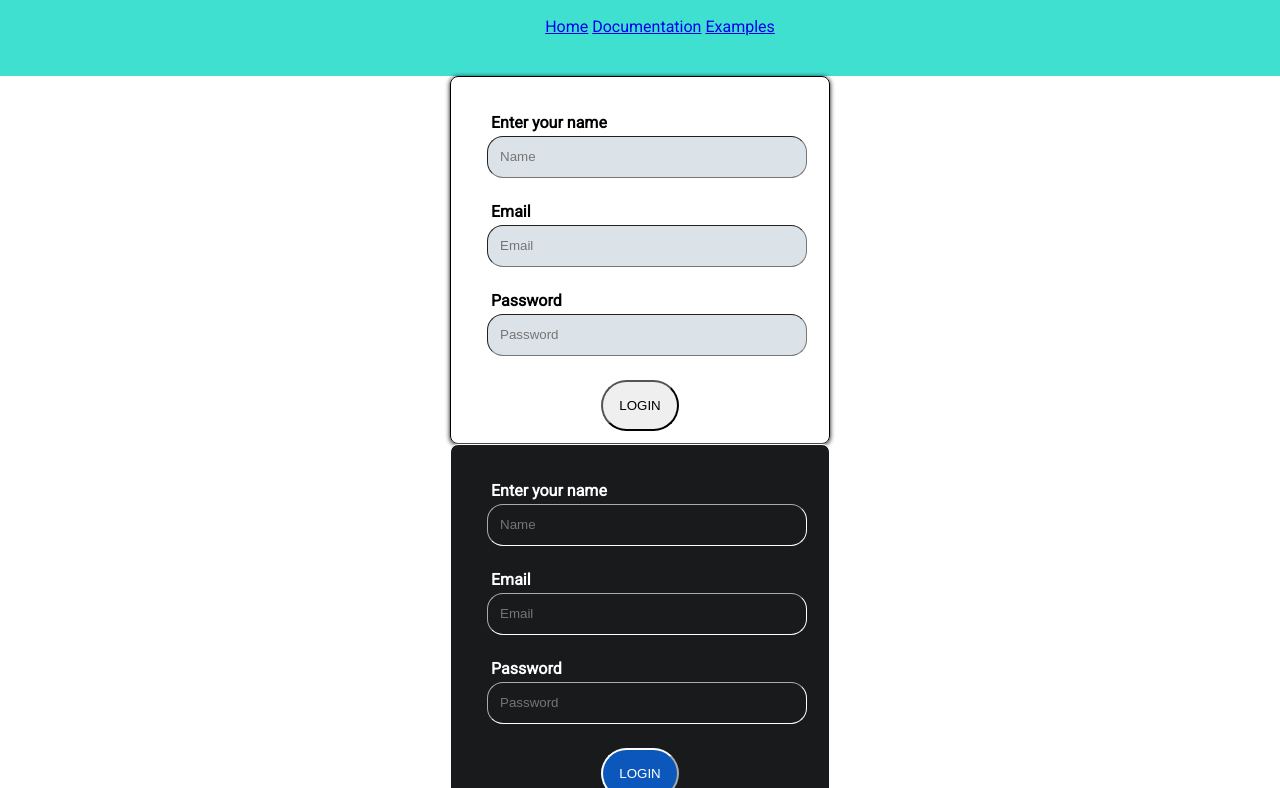
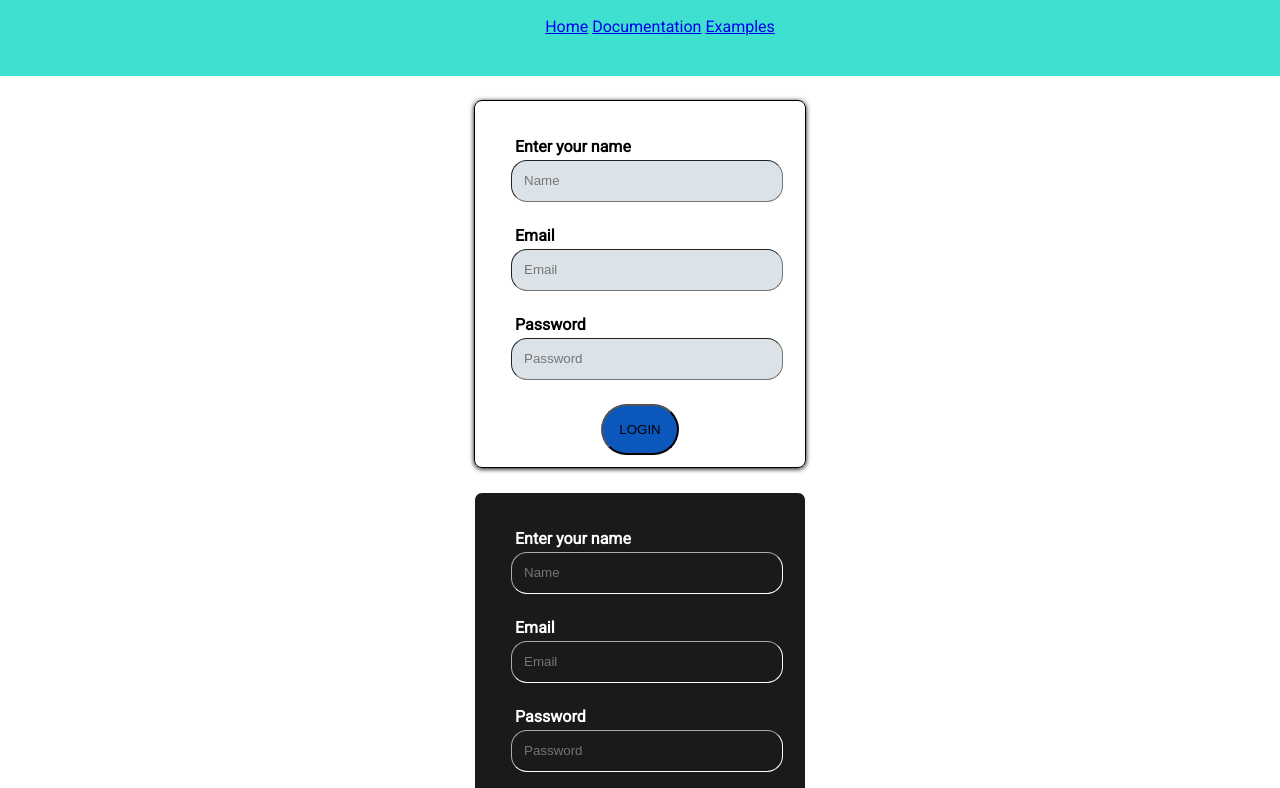
Before and after one commit to daveaaditya/SimpleForms.js, a website: page pub/examples.html in a window 1280 px wide. Shown: the part 164-952 px from the top of the page. Drawn offline with Linux system fonts and the light colour scheme.

Commit message:
Added example with dark and light theme logins.

```diff
--- a/pub/examples.html
+++ b/pub/examples.html
@@ -28,10 +28,12 @@
       </div>
     </div>
     <div class="examples">
-      <div id="test">
-
+      <div class="logins" id="light-login">
+        <!-- The form will be placed here by the library. -->
       </div>
-
+      <div class="logins" id="dark-login">
+        <!-- The form will be placed here by the library. -->
+      </div>
 
       <div>
         <p>This website will walk you through the library and show you the potential of using the library.</p>
--- a/pub/examples.js
+++ b/pub/examples.js
@@ -106,10 +106,14 @@ const loginFormStyles = {
   inputArea: {
     borderRadius: '16px',
     inputHeight: '40px'
+  },
+  button: {
+    backgroundColour: '#0b57bb',
+    borderColour: 'black'
   }
 }
 
-loginForm.buildForm('test', loginFormStyles);
+loginForm.buildForm('light-login', loginFormStyles);
 
 
 const loginFormDark = createForm('Login');
@@ -141,4 +145,4 @@ const loginFormDarkStyles = {
   }
 }
 
-loginFormDark.buildForm('test', loginFormDarkStyles);
+loginFormDark.buildForm('dark-login', loginFormDarkStyles);
--- a/pub/styles.css
+++ b/pub/styles.css
@@ -7,6 +7,10 @@ body, html, head {
 .examples {
   margin: 0 450px;
   padding-bottom: 24px;
+}
+
+.logins {
+  margin: 24px;
 }
 
 .header {
```
